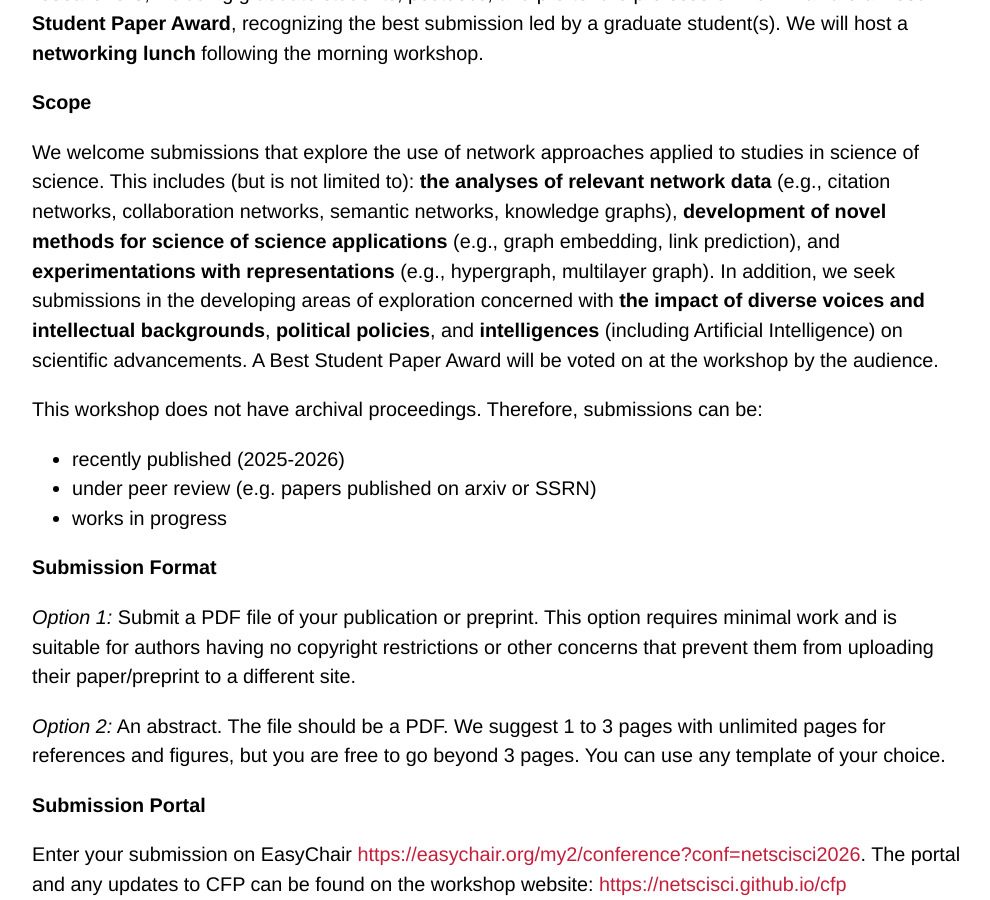
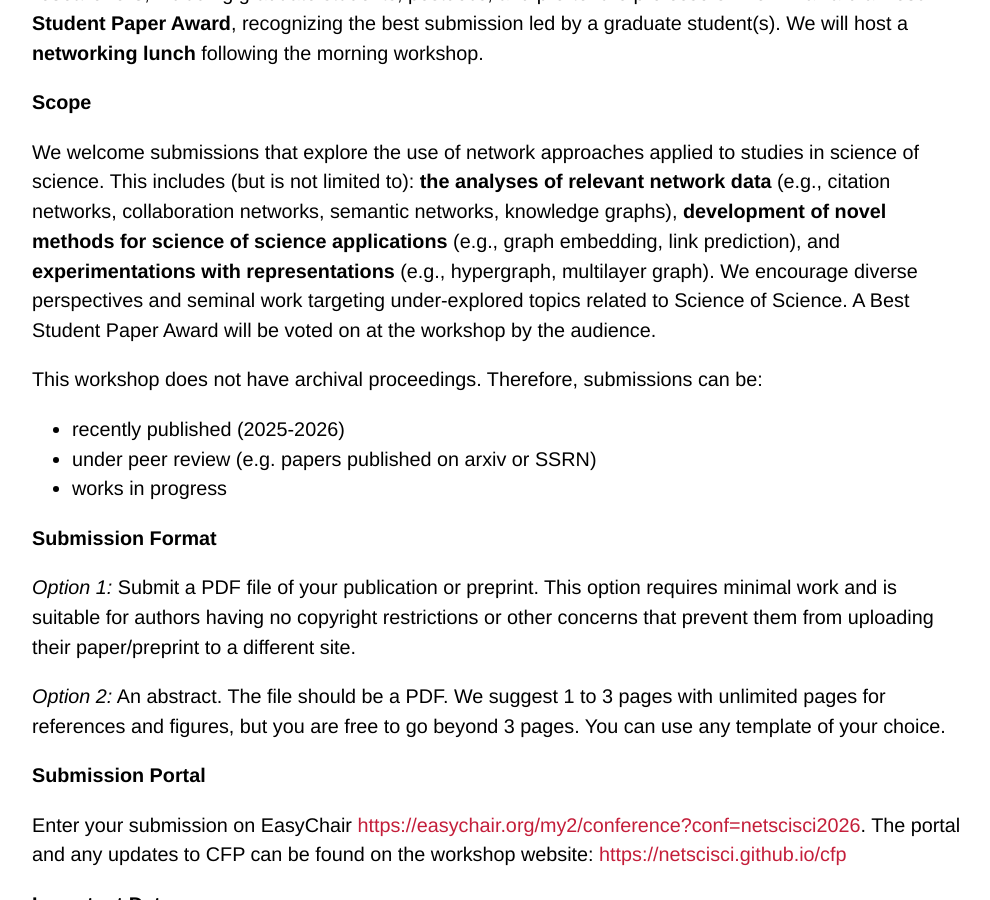
Before and after one commit to netscisci/netscisci.github.io, a Jekyll site: the page built from cfp.md, in a window 1280 px wide and 900 px high, scrolled down 565 px. Shown: the whole window, without its empty margins (140-1130 px from the left). Built offline with Jekyll 4.4.1, drawn with Linux system fonts in a browser that asks for light colours; some web fonts are replaced; our own code applies the rules of GitHub Pages for plain Markdown files.

Commit message:
Update cfp.md

```diff
--- a/cfp.md
+++ b/cfp.md
@@ -8,7 +8,7 @@ Please join us in Boston this June for the 4th edition of “Networks in Science
 
 **Scope**
 
-We welcome submissions that explore the use of network approaches applied to studies in science of science. This includes (but is not limited to): **the analyses of relevant network data** (e.g., citation networks, collaboration networks, semantic networks, knowledge graphs), **development of novel methods for science of science applications** (e.g., graph embedding, link prediction), and **experimentations with representations** (e.g., hypergraph, multilayer graph). In addition, we seek submissions in the developing areas of exploration concerned with **the impact of diverse voices and intellectual backgrounds**, **political policies**, and **intelligences** (including Artificial Intelligence) on scientific advancements. A Best Student Paper Award will be voted on at the workshop by the audience.
+We welcome submissions that explore the use of network approaches applied to studies in science of science. This includes (but is not limited to): **the analyses of relevant network data** (e.g., citation networks, collaboration networks, semantic networks, knowledge graphs), **development of novel methods for science of science applications** (e.g., graph embedding, link prediction), and **experimentations with representations** (e.g., hypergraph, multilayer graph). We encourage diverse perspectives and seminal work targeting under-explored topics related to Science of Science. A Best Student Paper Award will be voted on at the workshop by the audience.
 
 This workshop does not have archival proceedings. Therefore, submissions can be:
 - recently published (2025-2026)
```
